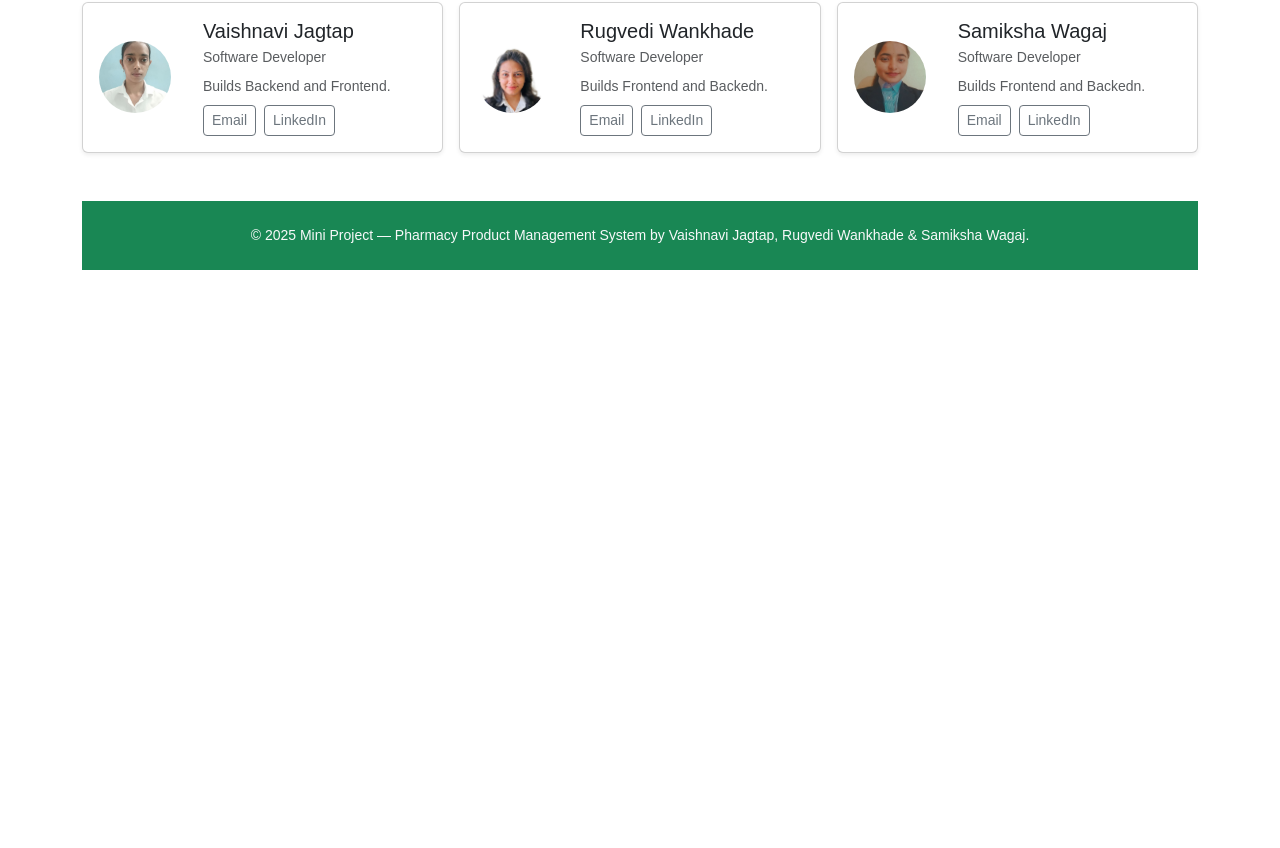
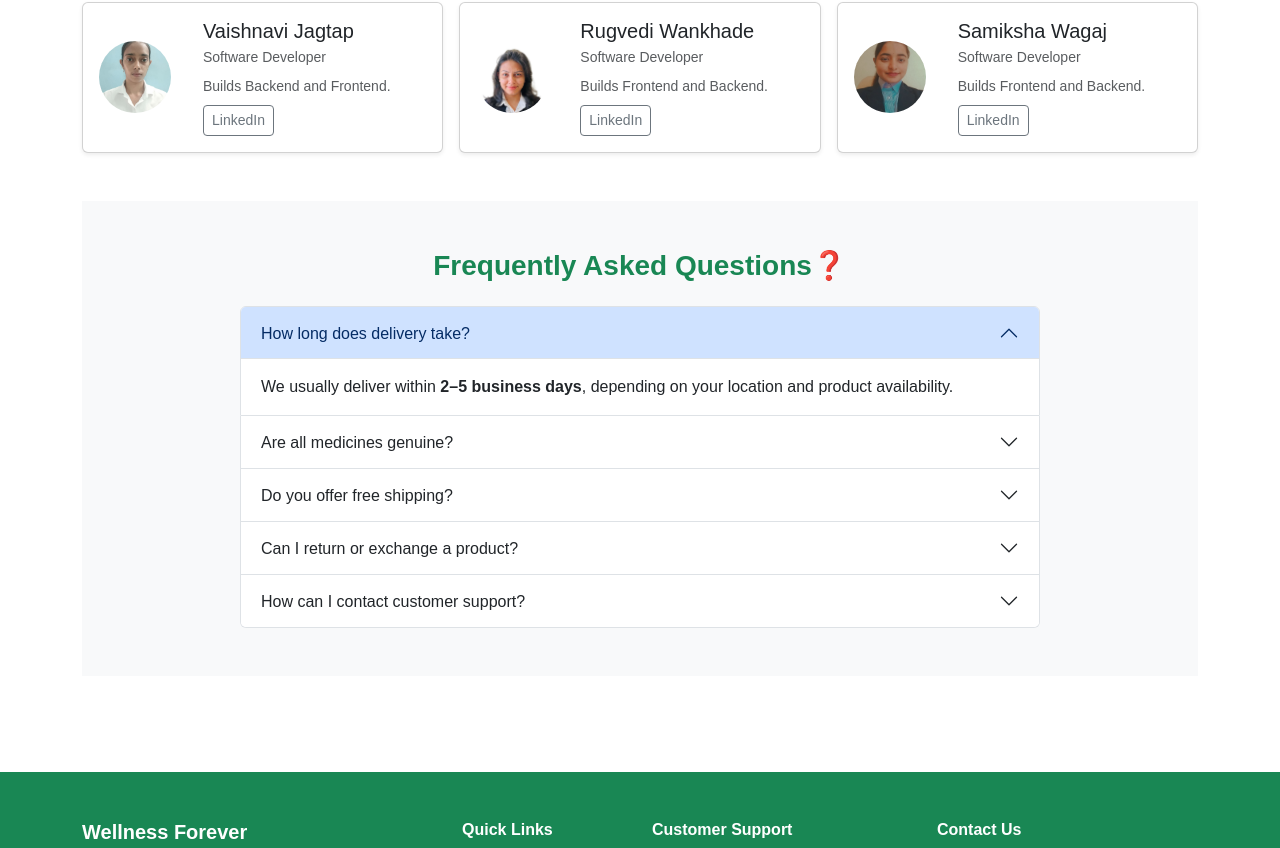
Before and after one commit to Samikshawagaj34/pharmacy-product-management, a React app in the folder Frontend/: page /AboutUs in a window 1280 px wide. Shown: the part 911-1759 px from the top of the page. Before the commit the page ends 1229 px from the top, so only its background shows below. Built offline with nearby package versions, Linux system fonts and the light colour scheme; the HTML template or start-up script is replaced by a standard one.

Commit message:
Added footer to every page

```diff
--- a/Frontend/src/pages/AboutUs.jsx
+++ b/Frontend/src/pages/AboutUs.jsx
@@ -1,10 +1,3 @@
-// import React from 'react'
-
-// export default function AboutUs() {
-//   return (
-//     <div>AboutUs</div>
-//   )
-// }
 import './AboutUs.css';
 import React from 'react';
 import vintageImg from '../assets/AboutUs/team.jpg';
@@ -12,49 +5,50 @@ import rugImg from '../assets/AboutUs/rug.jpeg';
 import vaishImg from '../assets/AboutUs/vaish.jpg';
 import samImg from '../assets/AboutUs/sam.jpg';
 import { useNavigate } from "react-router-dom";
-import { Link } from "react-router-dom";
-
+import { Container, Accordion } from 'react-bootstrap';
+import Footer from '../components/Footer/Footer'; // ✅ Footer import
 
 const teamData = [
-
   {
     id: 1,
     name: 'Vaishnavi Jagtap',
     role: 'Software Developer',
     bio: 'Builds Backend and Frontend.',
-        img: vaishImg,// ✅ using imported image
-        linkedin: 'https://www.linkedin.com/in/vaishnavi-jagtap-267a67286', // 🔗 Replace with actual link
+    img: vaishImg,
+    linkedin: 'https://www.linkedin.com/in/vaishnavi-jagtap-267a67286',
   },
   {
     id: 2,
     name: 'Rugvedi Wankhade',
     role: 'Software Developer',
-        bio: 'Builds Frontend and Backedn.',
+    bio: 'Builds Frontend and Backend.',
     img: rugImg,
-        linkedin: 'https://www.linkedin.com/in/rugvedi-wankhede/', // 🔗 Replace with actual link
+    linkedin: 'https://www.linkedin.com/in/rugvedi-wankhede/',
   },
   {
     id: 3,
     name: 'Samiksha Wagaj',
     role: 'Software Developer',
-        bio: 'Builds Frontend and Backedn.',
+    bio: 'Builds Frontend and Backend.',
     img: samImg,
-        linkedin: 'https://www.linkedin.com/in/samiksha-wagaj-343533302?utm_source=share&utm_campaign=share_via&utm_content=profile&utm_medium=android_app', // 🔗 Replace with actual link
+    linkedin: 'https://www.linkedin.com/in/samiksha-wagaj-343533302?utm_source=share&utm_campaign=share_via&utm_content=profile&utm_medium=android_app',
   },
-
 ];
 
 export default function AboutUs() {
   const navigate = useNavigate();
 
   return (
+    <>
+      {/* ✅ Main About Us container */}
       <div className="about-us container py-5">
+
         {/* HERO */}
         <header className="row align-items-center mb-5">
           <div className="container my-5">
             <div className="row align-items-center">
 
-                        {/* Left Column – Text Section */}
+              {/* Left Column – Text */}
               <div className="col-lg-6 col-md-12 mb-4 mb-lg-0">
                 <h2 className="fw-bold mb-4 mt-n3 display-5 text-dark">About Us</h2>
                 <p className="text-muted">
@@ -65,19 +59,16 @@ export default function AboutUs() {
                 </p>
                 <div className="mt-3">
                   <button
-
                     className="btn btn-success me-2"
                     onClick={() => navigate("/contact")}
                   >
                     Contact us
                   </button>
-
                   <a href="#team" className="btn btn-outline-secondary text-dark">Meet the team</a>
-
                 </div>
               </div>
 
-                        {/* Right Column – Image Section */}
+              {/* Right Column – Image */}
               <div className="col-lg-6 col-md-12 text-center">
                 <img
                   src={vintageImg}
@@ -86,7 +77,6 @@ export default function AboutUs() {
                   style={{ height: '350px', width: '100%', objectFit: 'cover' }}
                 />
               </div>
-
             </div>
           </div>
         </header>
@@ -97,7 +87,10 @@ export default function AboutUs() {
             <div className="card h-100 shadow-sm">
               <div className="card-body">
                 <h5 className="card-title text-dark">Our Mission</h5>
-                            <p className="card-text text-muted"> To empower pharmacies and healthcare providers with smart, digital tools that simplify medicine management, reduce errors, and enhance patient satisfaction.</p>
+                <p className="card-text text-muted">
+                  To empower pharmacies and healthcare providers with smart, digital tools that simplify medicine management,
+                  reduce errors, and enhance patient satisfaction.
+                </p>
               </div>
             </div>
           </div>
@@ -106,7 +99,10 @@ export default function AboutUs() {
             <div className="card h-100 shadow-sm">
               <div className="card-body">
                 <h5 className="card-title text-dark">Our Vision</h5>
-                            <p className="card-text text-muted">To build a connected healthcare ecosystem where every pharmacy — big or small — can operate efficiently, serve responsibly, and grow sustainably using data-driven insights.</p>
+                <p className="card-text text-muted">
+                  To build a connected healthcare ecosystem where every pharmacy — big or small — can operate efficiently,
+                  serve responsibly, and grow sustainably using data-driven insights.
+                </p>
               </div>
             </div>
           </div>
@@ -115,10 +111,12 @@ export default function AboutUs() {
             <div className="card h-100 shadow-sm">
               <div className="card-body">
                 <h5 className="card-title text-dark">Our Values</h5>
-                            <p className="card-text text-muted"> <strong>Integrity</strong> in every transaction,
-                                <strong>Accuracy</strong> in every record,
-                                <strong>Innovation</strong> in every feature, and
-                                <strong>Care</strong> for every customer we serve.</p>
+                <p className="card-text text-muted">
+                  <strong>Integrity</strong> in every transaction,
+                  <strong> Accuracy</strong> in every record,
+                  <strong> Innovation</strong> in every feature, and
+                  <strong> Care</strong> for every customer we serve.
+                </p>
               </div>
             </div>
           </div>
@@ -129,18 +127,17 @@ export default function AboutUs() {
           <div className="d-flex justify-content-between align-items-center mb-3">
             <div>
               <h2 className="h4 mb-0 text-dark">Meet the team</h2>
-                        <p className="text-muted mb-0">A small, cross-functional group of makers, engineers and designers.</p>
+              <p className="text-muted mb-0">
+                A small, cross-functional group of makers, engineers and designers.
+              </p>
             </div>
             <div>
-
               <button
                 className="btn btn-sm btn-outline-success"
                 onClick={() => navigate("/login")}
               >
                 Join us
               </button>
-
-
             </div>
           </div>
 
@@ -150,7 +147,12 @@ export default function AboutUs() {
                 <div className="card h-100 shadow-sm">
                   <div className="row g-0 align-items-center">
                     <div className="col-auto p-3">
-                                        <img src={member.img} alt={member.name} className="rounded-circle" style={{ width: '72px', height: '72px', objectFit: 'cover' }} onError={(e) => e.currentTarget.src = '/images/team/placeholder.png'} />
+                      <img
+                        src={member.img}
+                        alt={member.name}
+                        className="rounded-circle"
+                        style={{ width: '72px', height: '72px', objectFit: 'cover' }}
+                      />
                     </div>
                     <div className="col">
                       <div className="card-body py-3">
@@ -158,16 +160,6 @@ export default function AboutUs() {
                         <p className="text-muted small mb-2">{member.role}</p>
                         <p className="small text-muted mb-2">{member.bio}</p>
                         <div>
-                                                <div>
-                                                    <a
-                                                        href={`https://mail.google.com/mail/?view=cm&fs=1&to=${member.name.replace(/ /g, '.').toLowerCase()}@example.com`}
-                                                        target="_blank"
-                                                        rel="noopener noreferrer"
-                                                        className="btn btn-sm btn-outline-secondary me-2"
-                                                    >
-                                                        Email
-                                                    </a>
-
                           <a
                             href={member.linkedin}
                             target="_blank"
@@ -177,9 +169,6 @@ export default function AboutUs() {
                             LinkedIn
                           </a>
                         </div>
-
-
-                                            </div>
                       </div>
                     </div>
                   </div>
@@ -188,12 +177,58 @@ export default function AboutUs() {
             ))}
           </div>
         </section>
-            <footer className="bg-success text-light text-center py-4 small">
-                © {new Date().getFullYear()} Mini Project — Pharmacy Product Management System by
-                Vaishnavi Jagtap, Rugvedi Wankhade & Samiksha Wagaj.
-            </footer>
 
+        {/* FAQ Section */}
+        <section className="py-5 bg-light">
+          <Container>
+            <h3 className="text-center mb-4 text-success fw-bold">
+              Frequently Asked Questions❓
+            </h3>
+
+            <Accordion defaultActiveKey="0" className="mx-auto" style={{ maxWidth: "800px" }}>
+              <Accordion.Item eventKey="0">
+                <Accordion.Header>How long does delivery take?</Accordion.Header>
+                <Accordion.Body>
+                  We usually deliver within <strong>2–5 business days</strong>, depending on your location and product availability.
+                </Accordion.Body>
+              </Accordion.Item>
+
+              <Accordion.Item eventKey="1">
+                <Accordion.Header>Are all medicines genuine?</Accordion.Header>
+                <Accordion.Body>
+                  Yes ✅, we only sell <strong>100% authentic and government-approved medicines</strong> from trusted suppliers.
+                </Accordion.Body>
+              </Accordion.Item>
+
+              <Accordion.Item eventKey="2">
+                <Accordion.Header>Do you offer free shipping?</Accordion.Header>
+                <Accordion.Body>
+                  Yes! 🚚 Free shipping is available on <strong>prepaid orders over ₹499</strong>.
+                </Accordion.Body>
+              </Accordion.Item>
+
+              <Accordion.Item eventKey="3">
+                <Accordion.Header>Can I return or exchange a product?</Accordion.Header>
+                <Accordion.Body>
+                  Products can be returned or replaced if they are <strong>damaged, expired, or incorrect</strong> within 7 days of delivery.
+                </Accordion.Body>
+              </Accordion.Item>
+
+              <Accordion.Item eventKey="4">
+                <Accordion.Header>How can I contact customer support?</Accordion.Header>
+                <Accordion.Body>
+                  You can reach our support team 24x7 via <strong>email</strong> or <strong>WhatsApp chat</strong> from the Contact Us page.
+                </Accordion.Body>
+              </Accordion.Item>
+            </Accordion>
+          </Container>
+        </section>
       </div>
+
+      {/* ✅ Full-width footer (no side margins) */}
+      <div className="m-0 p-0 w-100" style={{ marginTop: 0 }}>
+        <Footer />
+      </div>
+    </>
   );
-
 }
--- a/Frontend/src/pages/ContactUs.jsx
+++ b/Frontend/src/pages/ContactUs.jsx
@@ -1,5 +1,6 @@
 import React, { useState } from "react";
 import { Container, Row, Col, Form, Button, Alert } from "react-bootstrap";
+import Footer from "../components/Footer/Footer"; // ✅ Import Footer
 
 export default function ContactUs() {
   const [formData, setFormData] = useState({
@@ -23,7 +24,6 @@ export default function ContactUs() {
       return;
     }
 
-    // (Later you can connect this with EmailJS or Express backend)
     console.log("Form submitted:", formData);
 
     setStatus("Thank you! Your message has been sent.");
@@ -31,10 +31,12 @@ export default function ContactUs() {
   };
 
   return (
+    <>
+      {/* ✅ Main Contact Page */}
       <Container className="py-5">
         <Row className="justify-content-center">
           <Col md={8} lg={6}>
-          <h2 className="text-center mb-4">Contact Us</h2>
+            <h2 className="text-center mb-4 text-success fw-bold">Contact Us</h2>
 
             {status && (
               <Alert variant={status.includes("Thank") ? "success" : "danger"}>
@@ -86,6 +88,7 @@ export default function ContactUs() {
           </Col>
         </Row>
 
+        {/* Office Info + Map */}
         <Row className="mt-5">
           <Col className="text-center">
             <h5>📍 Our Office</h5>
@@ -94,6 +97,7 @@ export default function ContactUs() {
               📞 +91 951839 4969 <br />
               ✉️ cdac@gmail.com
             </p>
+
             <iframe
               title="Google Map"
               src="https://www.google.com/maps/embed?pb=!1m18!1m12!1m3!1d6140086.060413863!2d68.176645!3d22.3511148!2m3!1f0!2f0!3f0!3m2!1i1024!2i768!4f13.1!3m3!1m2!1s0x30635ff8e7e4f91b%3A0xdeb8b08d3b!2sIndia!5e0!3m2!1sen!2sin!4v1700000000000!5m2!1sen!2sin"
@@ -106,5 +110,11 @@ export default function ContactUs() {
           </Col>
         </Row>
       </Container>
+
+      {/* ✅ Full-width Footer */}
+      <div className="m-0 p-0 w-100" style={{ marginTop: 0 }}>
+        <Footer />
+      </div>
+    </>
   );
 }
```
Also changed, not shown: Frontend/src/pages/Login.jsx (+9 -4 lines). Lines whose indentation alone changed are shown as unchanged.
